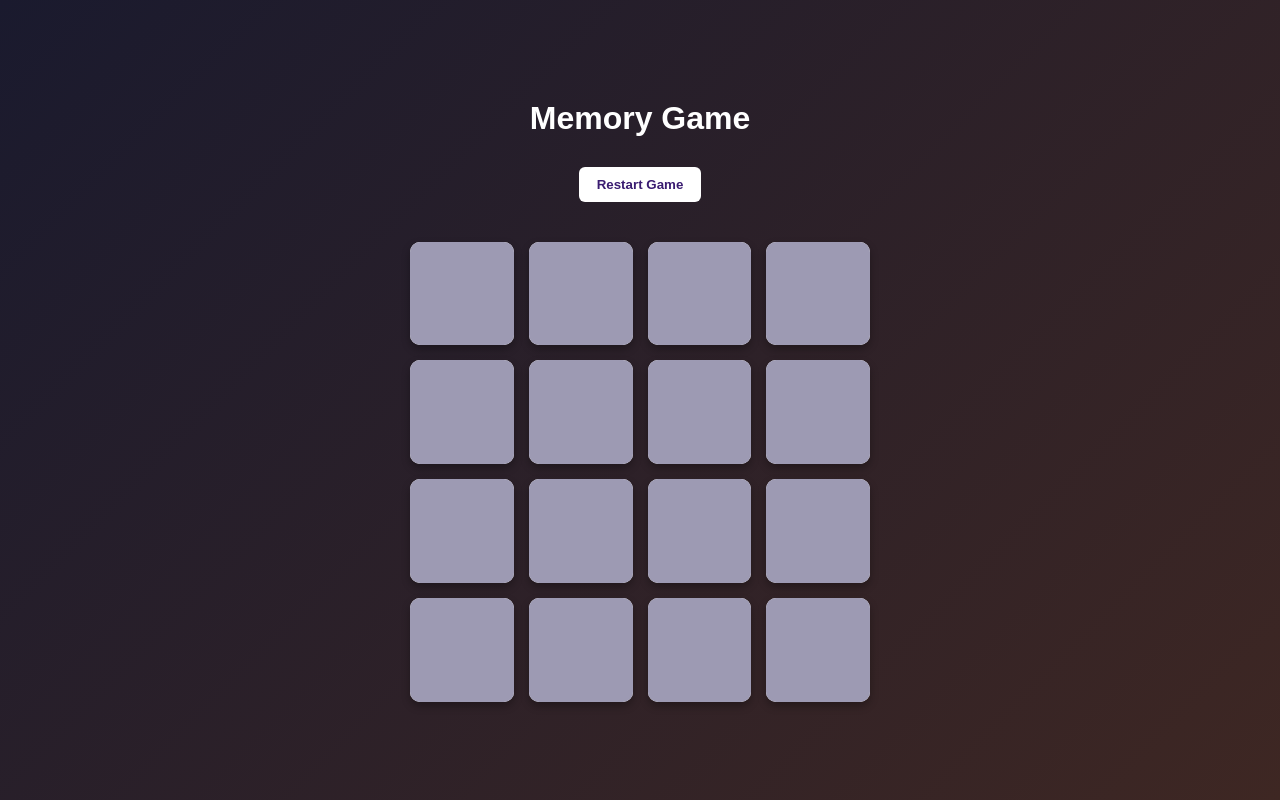
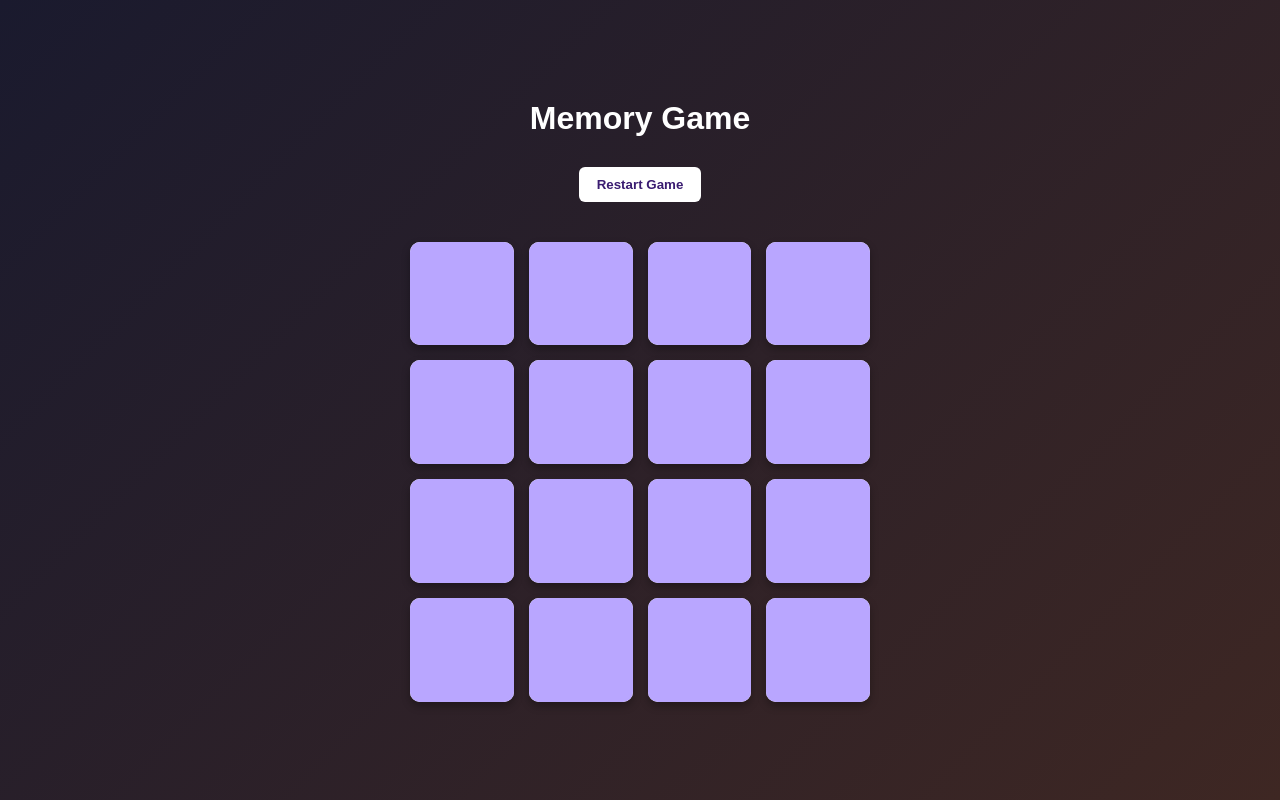
Before and after one commit to Kathirvel-123/Memory_game_3, a plain HTML site: page index.html in a window 1280 px wide. Drawn offline with Linux system fonts and the light colour scheme.

Commit message:
color theme update

```diff
--- a/styles.css
+++ b/styles.css
@@ -84,7 +84,11 @@ h1 {
 }
 
 .back {
-  background-color: #9D9AB3
+  background-color: #B9A6FF
+
+
+
+
 
 
 
```
